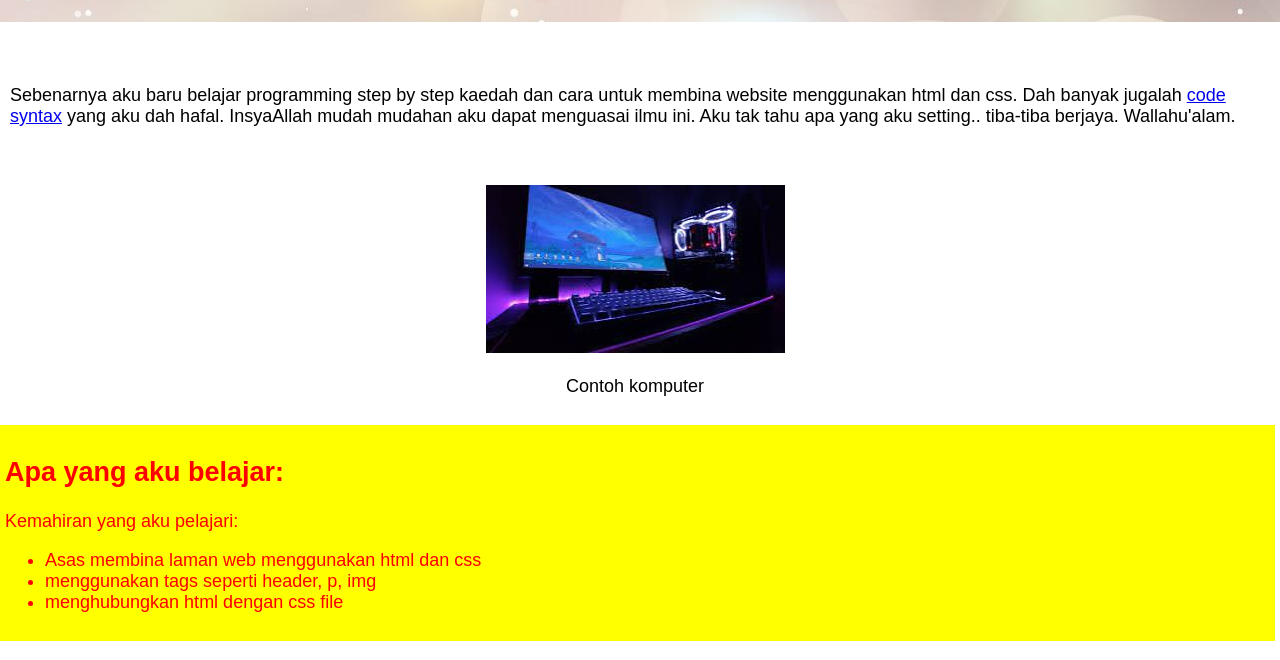
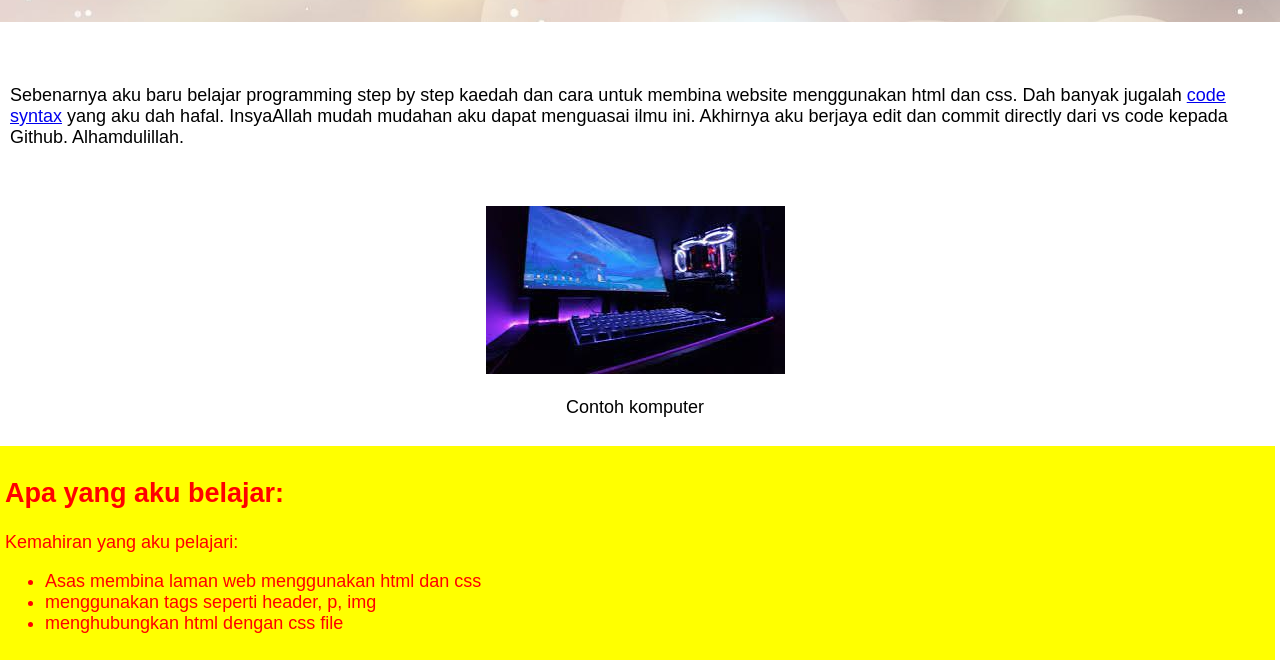
Before and after one commit to Myusler/web, a plain HTML site: page index.html in a window 1280 px wide. Shown: the part 78-738 px from the top of the page. Drawn offline with Linux system fonts and the light colour scheme.

Commit message:
latest commit

```diff
--- a/index.html
+++ b/index.html
@@ -21,7 +21,7 @@
     <p>Sebenarnya aku baru belajar programming   step by step kaedah dan
       cara untuk membina website menggunakan html dan css.
     Dah banyak jugalah <a href="https://www.futurelearn.com/info/blog/what-is-programming" target="_blank">code syntax</a> yang aku dah hafal.
-    InsyaAllah mudah mudahan aku dapat menguasai ilmu ini. Aku tak tahu apa yang aku setting.. tiba-tiba berjaya. Wallahu'alam.
+    InsyaAllah mudah mudahan aku dapat menguasai ilmu ini. Akhirnya aku berjaya edit dan commit directly dari vs code kepada Github. Alhamdulillah.
     </p>
   </div>
     <div class="computer">
```
